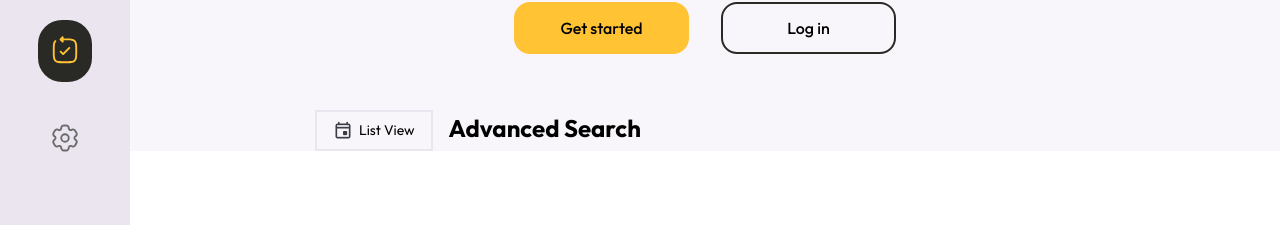
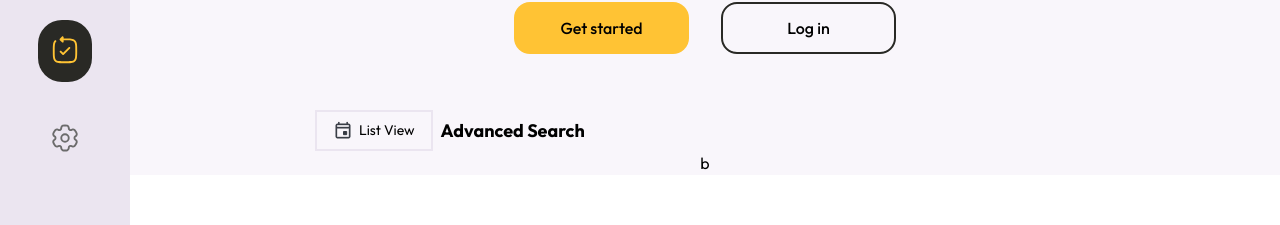
Before and after one commit to gentzycode/ASCEP-user, a React (Vite) app: page /proposals in a window 1280 px wide. Shown: the part 458-683 px from the top of the page. Built offline with nearby package versions, Linux system fonts and the light colour scheme.

Commit message:
first commit

```diff
--- a/src/pages/Democracy/Proposals.tsx
+++ b/src/pages/Democracy/Proposals.tsx
@@ -23,12 +23,16 @@ const Proposals: React.FC<ProposalsProps> = () => {
           </Button>
         </div>
 
-        <div className="mt-14 flex justify-start gap-[16px]">
+        <div className="mt-14 flex justify-start gap-[8px] items-center">
           <button className="flex items-center text-[14px] gap-[6px] border-light_grey border-2 px-4 py-2" >
             <ListViewIcon />
             <span>List View</span>
           </button>
-          <h4>Advanced Search</h4>
+          <h4 className="text-[18px]">Advanced Search</h4>
+        </div>
+
+        <div>
+          b
         </div>
       </div>
     </DemocracyLayout>
```
